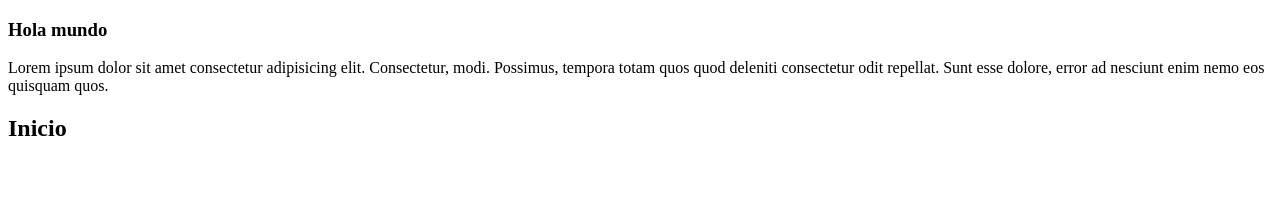
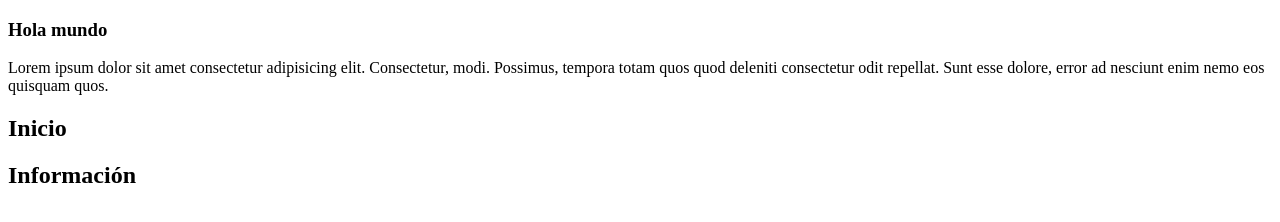
Before and after one commit to MateooetaM/clase-git, a plain HTML site: page index.html in a window 1280 px wide. Drawn offline with Linux system fonts and the light colour scheme.

Commit message:
tercer_commit

```diff
--- a/index.html
+++ b/index.html
@@ -9,5 +9,6 @@
     <h3>Hola mundo</h3>
     <p>Lorem ipsum dolor sit amet consectetur adipisicing elit. Consectetur, modi. Possimus, tempora totam quos quod deleniti consectetur odit repellat. Sunt esse dolore, error ad nesciunt enim nemo eos quisquam quos.</p>
     <h2>Inicio</h2>
+    <h2>Información</h2>
 </body>
 </html>
```
